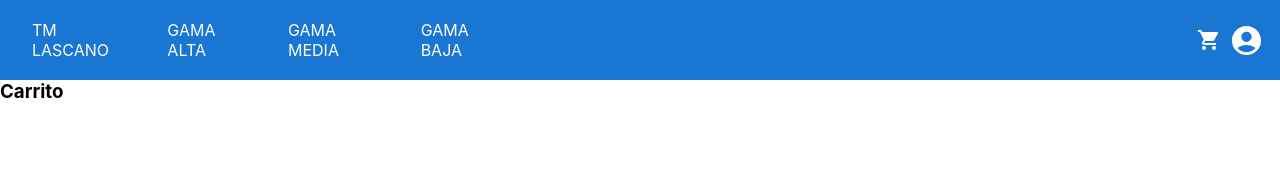
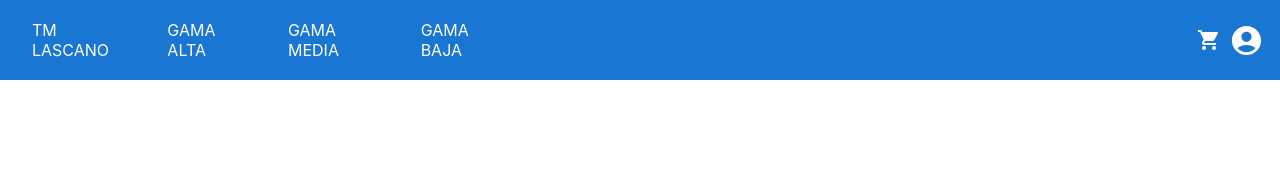
Before and after one commit to matiaslascano/Tienda-Moviles---Lascano-Matias, a React (Create React App) app: page /cart in a window 1280 px wide. Shown: the top 186 px of the page. Built offline with nearby package versions, Linux system fonts and the light colour scheme.

Commit message:
Correcciones de trabajo practico nº 7

```diff
--- a/src/components/CartWidget.js
+++ b/src/components/CartWidget.js
@@ -1,7 +1,13 @@
 import "./CartWidget.css";
+import ShoppingCartIcon from "@mui/icons-material/ShoppingCart";
+import { IconButton } from "@mui/material";
 
 const CartWidget = () => {
-  return <h3>Carrito</h3>;
+  return (
+    <IconButton>
+      <ShoppingCartIcon className="cartIcon" />
+    </IconButton>
+  );
 };
 
 export default CartWidget;
--- a/src/components/ItemDetail.js
+++ b/src/components/ItemDetail.js
@@ -4,9 +4,9 @@ import ItemCount from "./ItemCount";
 import { Link } from "react-router-dom";
 
 const ItemDetail = ({ data }) => {
-  const [enviarCarrito, setEnviarCarrito] = useState(false);
+  const [cantidad, setEnviarCarrito] = useState(false);
   const onAdd = (cantidad) => {
-    setEnviarCarrito(true);
+    setEnviarCarrito(cantidad);
   };
   return (
     <div className="contenedor">
@@ -15,10 +15,10 @@ const ItemDetail = ({ data }) => {
         <div className="contenido">
           <h2>{data.nombre}</h2>
           <h4>{data.precio}</h4>
-          {enviarCarrito ? (
+          {cantidad === 0 ? (
             <Link to="/cart">Terminar Compra</Link>
           ) : (
-            <ItemCount initial={1} stock={4} onAdd={onAdd} />
+            <ItemCount initial={0} stock={data.stock} onAdd={onAdd} />
           )}
         </div>
       </div>
```
